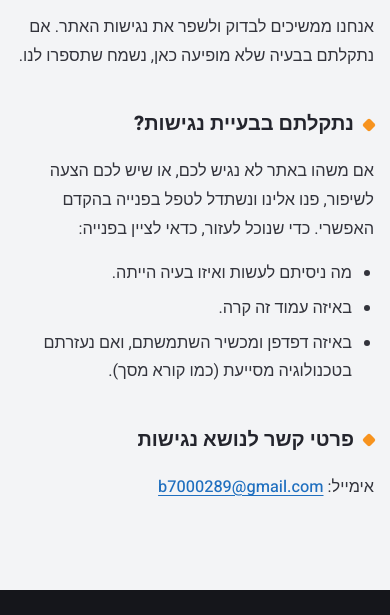
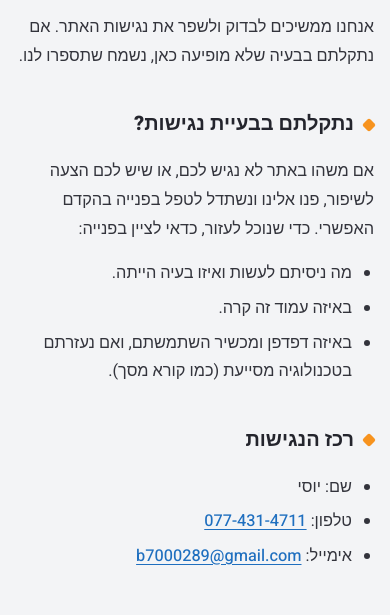
Before and after one commit to NOAGK10/quick-market, a website: page accessibility.html in a window 390 px wide. Shown: the part 1488-2103 px from the top of the page. Drawn offline with Linux system fonts and the light colour scheme.

Commit message:
Add accessibility coordinator and privacy contact (Yossi, phone)
Co-Authored-By: Claude Opus 5.5 <noreply@anthropic.com>

```diff
--- a/accessibility.html
+++ b/accessibility.html
@@ -60,8 +60,12 @@
       <li>באיזה דפדפן ומכשיר השתמשתם, ואם נעזרתם בטכנולוגיה מסייעת (כמו קורא מסך).</li>
     </ul>
 
-    <h2>פרטי קשר לנושא נגישות</h2>
-    <p>אימייל: <a href="mailto:b7000289@gmail.com">b7000289@gmail.com</a></p>
+    <h2>רכז הנגישות</h2>
+    <ul class="contact-list">
+      <li>שם: יוסי</li>
+      <li>טלפון: <a href="tel:0774314711" dir="ltr">077-431-4711</a></li>
+      <li>אימייל: <a href="mailto:b7000289@gmail.com">b7000289@gmail.com</a></li>
+    </ul>
   </main>
 
   <footer class="site-footer">
```
Also changed, not shown: privacy.html (+5 -1 lines).
